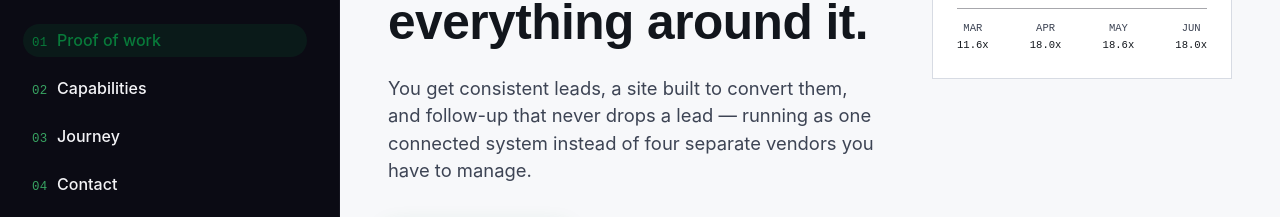
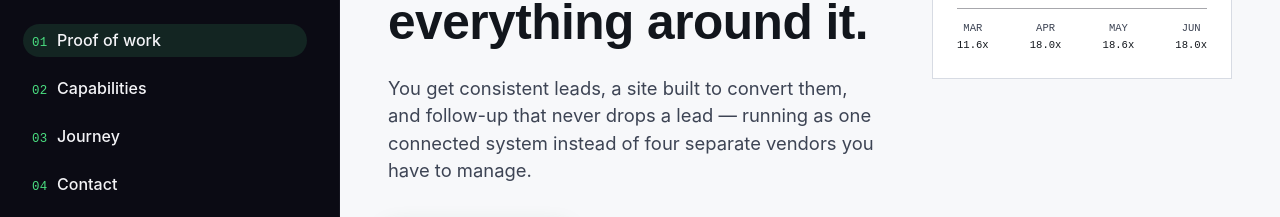
Before and after one commit to exexion/bry.bmmdigital.ph, a plain HTML site: page index.html in a window 1280 px wide. Shown: the part 308-525 px from the top of the page. Drawn offline with Linux system fonts and the light colour scheme.

Commit message:
Fix desktop sidebar nav contrast

```diff
--- a/index.html
+++ b/index.html
@@ -247,7 +247,7 @@
   nav.primary-nav a .mono{
     font-size:0.78rem;
     color:#4ADE80;
-    opacity:0.72;
+    opacity:1;
     font-weight:500;
   }
   nav.primary-nav a:hover{
@@ -255,11 +255,11 @@
     background:rgba(8,122,58,0.08);
   }
   nav.primary-nav a.is-active{
-    color:var(--accent);
-    background:rgba(8,122,58,0.14);
+    color:#F4F4F7;
+    background:rgba(74,222,128,0.12);
   }
   nav.primary-nav a.is-active .mono{
-    color:var(--accent);
+    color:#4ADE80;
     opacity:1;
   }
 
```
